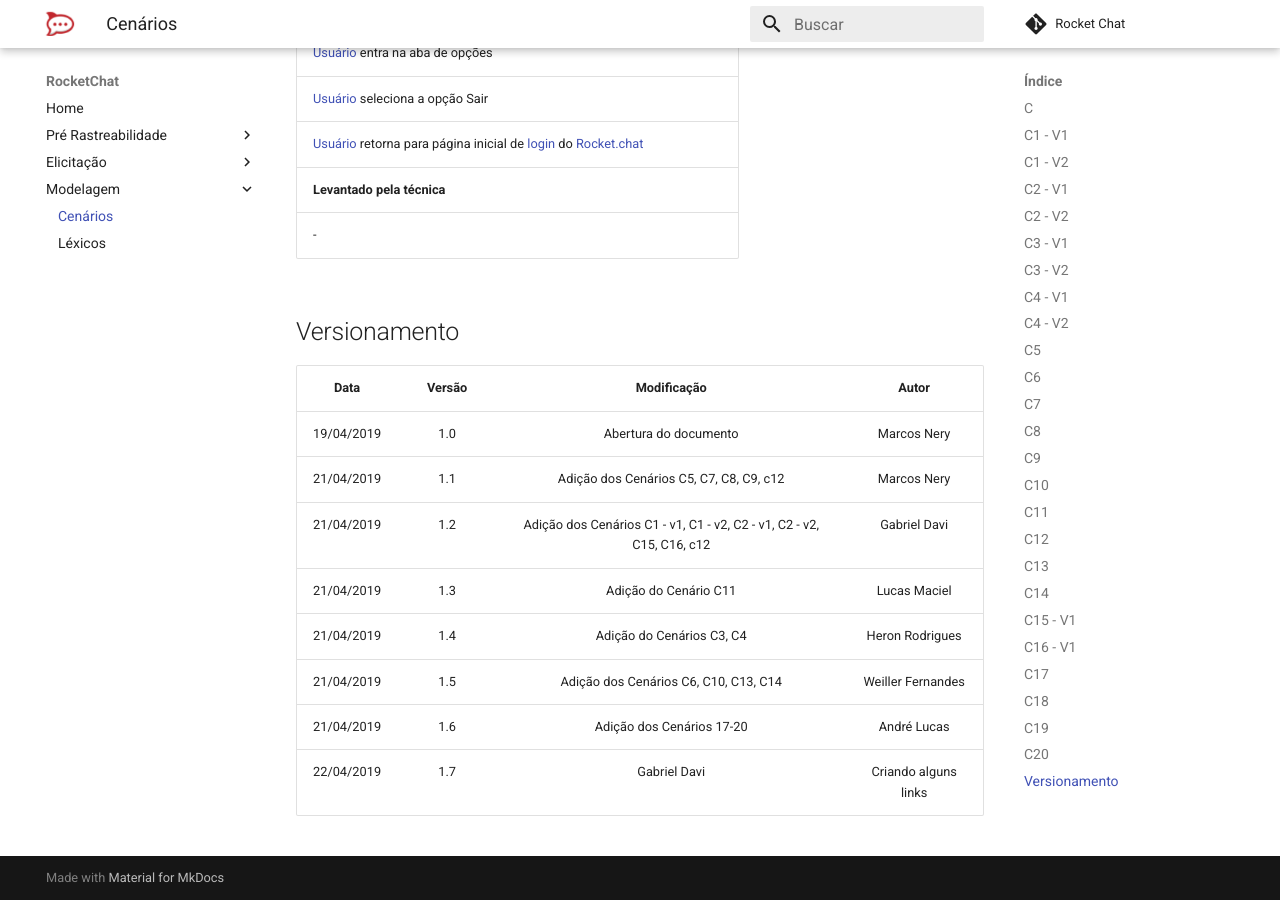
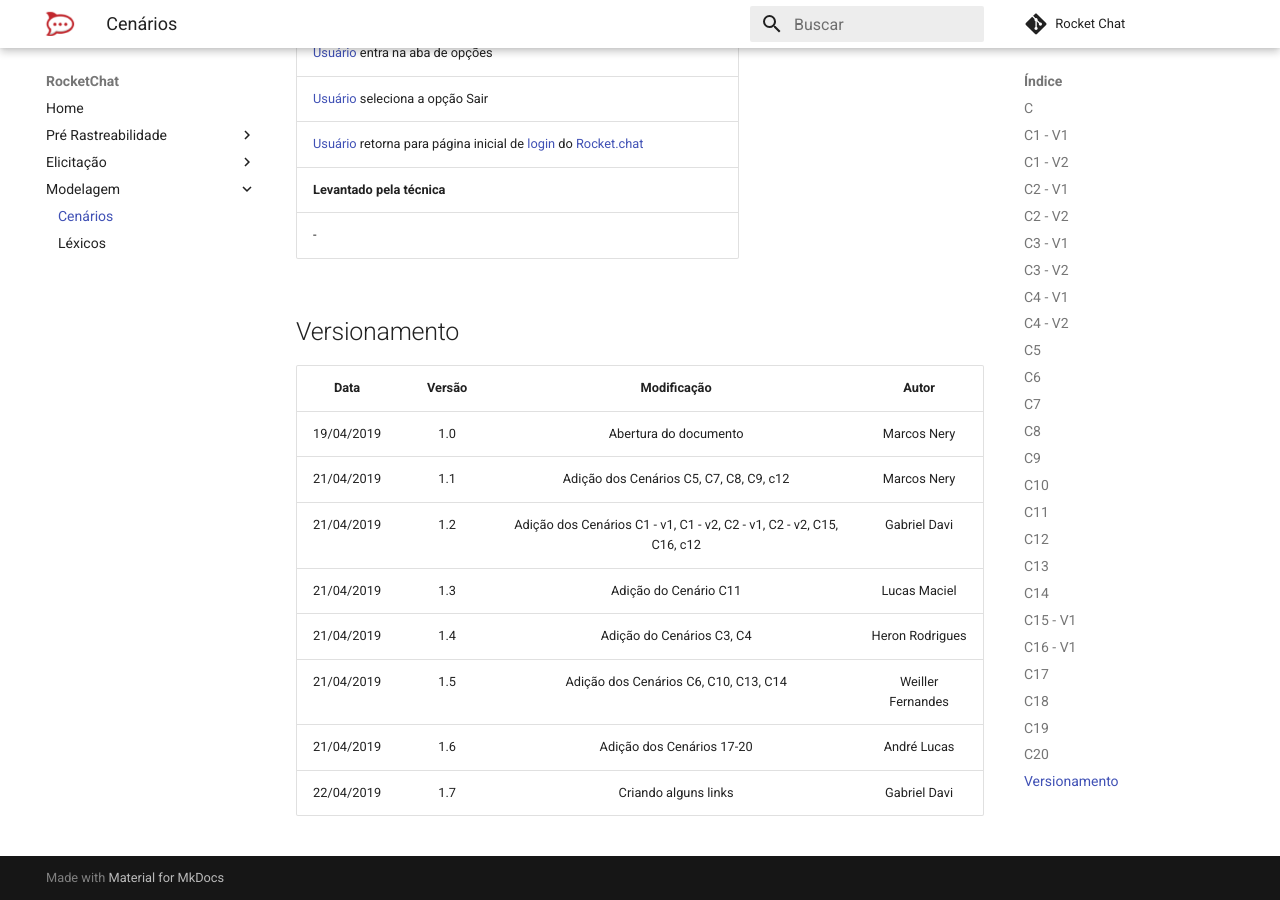
Before and after one commit to MarcosNBJ/2019.1-RocketChat, an MkDocs documentation site: the page built from docs/Modelagem/cenarios.md, in a window 1280 px wide and 900 px high, scrolled down 36891 px. Built offline with MkDocs 1.6.1 and Material for MkDocs 9.7.7, drawn with Linux system fonts in a browser that asks for light colours; comment, search, counter and statistics services are not loaded.

```diff
--- a/docs/Modelagem/cenarios.md
+++ b/docs/Modelagem/cenarios.md
@@ -211,10 +211,10 @@ Cenários é uma técnica de modelagem que consiste em explicar diversos fluxos
 | - [Usuário](lexicos.md#l19) escolhe os [membros](lexicos.md#l12) que irão participar do [channel](lexicos.md#l1)|
 | - [Usuário](lexicos.md#l19) clica no botão “Criar”|
 |**Levantado pela técnica**|
-| - Introspecção [INT1.1](../Elicitação/introspeccao.md#introspeccao-01), [INT2.5](../Elicitação/introspeccao.md#introspeccao-02), [INT3.1](../Elicitação/introspeccao.md#introspeccao-03)|
+| - Introspecção [INT1.1](../Elicitação/Introspeccao.md#introspeccao-01), [INT2.5](../Elicitação/Introspeccao.md#introspeccao-02), [INT3.1](../Elicitação/Introspeccao.md#introspeccao-03)|
 | - [Storyboard 1](../Elicitação/Storyboard.md#4-requisitos-obtidos)|
 | - Analise de Protocolo [AP4](../Elicitação/analprot.md#requisitos-elicitados) |
-| - Questionário [Q16](../Elicitação/questionario#requisitos-elicitados) |
+| - Questionário [Q16](../Elicitação/questionario.md#requisitos-elicitados) |
 
 ### C3 - V2
 |**Criar [channel](lexicos.md#l1)**|
@@ -235,7 +235,7 @@ Cenários é uma técnica de modelagem que consiste em explicar diversos fluxos
 | - [Usuário](lexicos.md#l19) precisa estar conectado à um [servidor](lexicos.md#l18) |
 |**Restrição**|
 | - Internet ruim
-| - Diversos [Usuários](lexicos.md#l19) para participar do [channel](lexicos.md#l1)|
+| - Diversos [usuários](lexicos.md#l19) para participar do [channel](lexicos.md#l1)|
 | - [Membros](lexicos.md#l12) que mantém o foco e sejam concisos nas discussões|
 |**Exceção** |
 | - Não possuir internet |
@@ -249,10 +249,10 @@ Cenários é uma técnica de modelagem que consiste em explicar diversos fluxos
 | - [Usuário](lexicos.md#l19) escolhe os [membros](lexicos.md#l12) que irão participar do [channel](lexicos.md#l1)|
 | - [Usuário](lexicos.md#l19) clica no botão “Criar”|
 |**Levantado pela técnica**|
-| - Introspecção [INT1.1](../Elicitação/introspeccao.md#introspeccao-01), [INT2.5](../Elicitação/introspeccao.md#introspeccao-02), [INT3.1](../Elicitação/introspeccao.md#introspeccao-03)|
+| - Introspecção [INT1.1](../Elicitação/Introspeccao.md#introspeccao-01), [INT2.5](../Elicitação/Introspeccao.md#introspeccao-02), [INT3.1](../Elicitação/Introspeccao.md#introspeccao-03)|
 | - [Storyboard 1](../Elicitação/Storyboard.md#4-requisitos-obtidos)|
 | - Analise de Protocolo [AP4](../Elicitação/analprot.md#requisitos-elicitados) |
-| - Questionário [Q16](../Elicitação/questionario#requisitos-elicitados) |
+| - Questionário [Q16](../Elicitação/questionario.md#requisitos-elicitados) |
 
 
 ### C4 - V1
@@ -285,7 +285,7 @@ Cenários é uma técnica de modelagem que consiste em explicar diversos fluxos
 | - [Usuário](lexicos.md#l19) clica em “Conectar” |
 |**Levantado pela técnica**|
 | - Entrevista [ENT1.7](../Elicitação/Entrevista.md#requisitos) |
-| - Introspecção [INT1.4](../Elicitação/introspeccao.md#introspeccao-01), [INT3.2](../Elicitação/introspeccao.md#introspeccao-03)|
+| - Introspecção [INT1.4](../Elicitação/Introspeccao.md#introspeccao-01), [INT3.2](../Elicitação/Introspeccao.md#introspeccao-03)|
 | - [Storyboard 4](../Elicitação/Storyboard.md#4-requisitos-obtidos) |
 | - Analise de Discurso [AD13](../Elicitação/analdiscurso.md#requisitos-elicitados) |
 | - Analise de Protocolo [AP2](../Elicitação/analprot.md#requisitos-elicitados) |
@@ -323,7 +323,7 @@ Cenários é uma técnica de modelagem que consiste em explicar diversos fluxos
 | - [Usuário](lexicos.md#l19) clica em “Conectar” |
 |**Levantado pela técnica**|
 | - Entrevista [ENT1.7](../Elicitação/Entrevista.md#requisitos) |
-| - Introspecção [INT1.4](../Elicitação/introspeccao.md#introspeccao-01), [INT3.2](../Elicitação/introspeccao.md#introspeccao-03)|
+| - Introspecção [INT1.4](../Elicitação/Introspeccao.md#introspeccao-01), [INT3.2](../Elicitação/Introspeccao.md#introspeccao-03)|
 | - [Storyboard 4](../Elicitação/Storyboard.md#4-requisitos-obtidos) |
 | - Analise de Discurso [AD13](../Elicitação/analdiscurso.md#requisitos-elicitados) |
 | - Analise de Protocolo [AP2](../Elicitação/analprot.md#requisitos-elicitados) |
@@ -864,4 +864,4 @@ Cenários é uma técnica de modelagem que consiste em explicar diversos fluxos
 | 21/04/2019 | 1.4 | Adição do Cenários C3, C4 | Heron Rodrigues |
 | 21/04/2019 | 1.5 | Adição dos Cenários C6, C10, C13, C14 | Weiller Fernandes |
 | 21/04/2019 | 1.6 | Adição dos Cenários 17-20 | André Lucas |
-| 22/04/2019 | 1.7 | Gabriel Davi | Criando alguns links |
+| 22/04/2019 | 1.7 | Criando alguns links | Gabriel Davi |
```
Also changed, not shown: docs/Elicitação/Introspeccao.md (+1 -1 lines).
